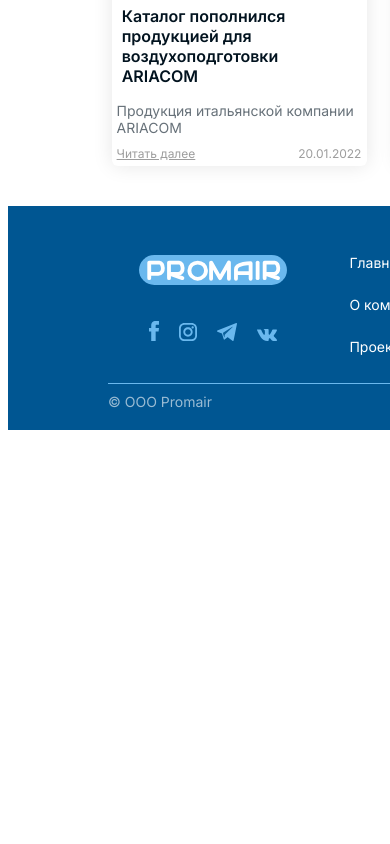
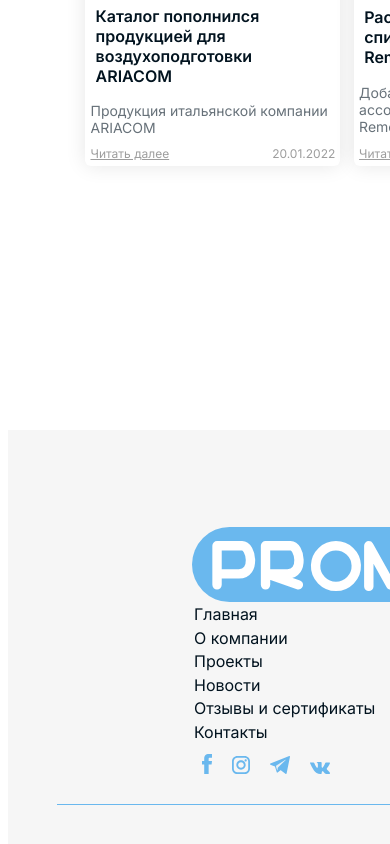
Before and after one commit to Tretchian/tretweb, a Next.js app: page / in a window 390 px wide. Shown: the part 1840-2684 px from the top of the page. Before the commit the page ends 2278 px from the top, so only its background shows below. Built offline with nearby package versions, Linux system fonts and the light colour scheme.

Commit message:
Footer adapt

```diff
--- a/src/components/Body/Body.css
+++ b/src/components/Body/Body.css
@@ -117,15 +117,12 @@
 }
 
 @media screen and (max-width:1200px) {
-    .body{
-        align-items: center;
-    }
     .menucolumn{
         visibility: hidden;
         width: 0;
     }
     .maincolumn{
-        max-width: 100%;
+        max-width: 200%;
         margin-right: 0;
     }
     .searchtab{
@@ -133,6 +130,6 @@
         visibility: hidden;
     }
     .cardZone{
-        max-width: 100%;
+        width: 847px;
     }
 }
--- a/src/components/Footer/Footer.css
+++ b/src/components/Footer/Footer.css
@@ -2,7 +2,18 @@
     color: white;
     background-color: #005692;
     margin: 0;
-    min-width: 1000px;
+    width: 100%;
+    height: 224px;
+    display: flex;
+    justify-content: center;
+    flex-direction: column;
+    align-items: center;
+}
+.footermobile{
+    visibility: collapse;
+    color: white;
+    background-color: #005692;
+    margin: 0;
     width: 100%;
     height: 224px;
     display: flex;
@@ -13,7 +24,7 @@
 .footerlink{
 text-decoration: none;
 font-size: 14px;
-color: white;
+color: inherit;
 padding: 1%;
 text-wrap: nowrap;
 }
@@ -26,7 +37,7 @@ font-weight: 600;
     align-items: center;
     width: 80%;
     height: 70%;
-    box-shadow: 0px 1px 0px #6AB8EE;
+    box-shadow: 0 1px 0 #6AB8EE;
 
 }
 .top_card{
@@ -39,7 +50,7 @@ font-weight: 600;
     padding: 10px;
 }
 .logo{
-    image-resolution: 34px 128px;
+    width: 100%;
 }
 .bottom_part{
     display: flex;
@@ -49,7 +60,7 @@ font-weight: 600;
 }
 .copyright{
     display: flex;
-    color: #FFFFFF99;
+    color: inherit;
     font-size: 14px;
     justify-self: start;
 }
@@ -60,3 +71,28 @@ font-weight: 600;
     text-wrap: nowrap;
     justify-self: end;
 }
+
+@media screen and (max-width:1200px) {
+    .footer{
+visibility: collapse;
+    }
+    .privacy{
+        color: #02131F99;
+    }
+    .top_part{
+        width: 90%;
+    }
+    .logo{
+        width: 200%;
+    }
+    .footermobile{
+        visibility:visible;
+        background-color:#F6F6F6;
+        color: #02131F;
+        height: 440px;
+        width: 100%;
+    }
+    .footerlink{
+        font-size: 16px;
+    }
+}
--- a/src/components/Footer/Footer.jsx
+++ b/src/components/Footer/Footer.jsx
@@ -2,6 +2,7 @@ import './Footer.css'
 
 export default function Footer(){
     return(
+        <>
         <div className='footer'>
             <div className='top_part'>
                 <div className='top_card'>
@@ -44,7 +45,40 @@ export default function Footer(){
 
             <a href='/' className='privacy'>Политика обработки персональных данных </a>
             </div>
+        </div>
+         <div className='footermobile'>
+         <div className='top_part'>
+                <div className='top_card'>
 
-        </div>
+                    <img src='img/logo.svg' alt='logo' className='logo'></img>
+
+
+                    <a href='/' className='footerlink'>Главная</a>
+                    <a href='/' className='footerlink'>О компании</a>
+                    <a href='/' className='footerlink'>Проекты</a>
+                    <a href='/' className='footerlink'>Новости</a>
+                    <a href='/' className='footerlink'>Отзывы и сертификаты</a>
+                    <a href='/' className='footerlink'>Контакты</a>
+
+                    <div>
+                    <img src='img/logos/Facebook.svg' alt='fcb' className='top_svg'></img>
+                    <img src='img/logos/Instagram.svg' alt='ins' className='top_svg'></img>
+                    <img src='img/logos/Telegram.svg' alt='tg' className='top_svg'></img>
+                    <img src='img/logos/VK.svg' alt='vk' className='top_svg'></img>
+                    </div>
+
+
+                </div>
+                <div className='top_card'>
+
+                <a href='/' className='footerlink'> <img src='img/symbols/pin.svg'></img> Москва</a>
+                <div><img src='img/symbols/phone.svg'></img> +7 (900) 111-22-33</div>
+                <div><img src='img/symbols/envelope.svg'></img> promair@mail.ru</div>
+
+                </div>
+            </div>
+
+         </div>
+         </>
     )
 }
```
